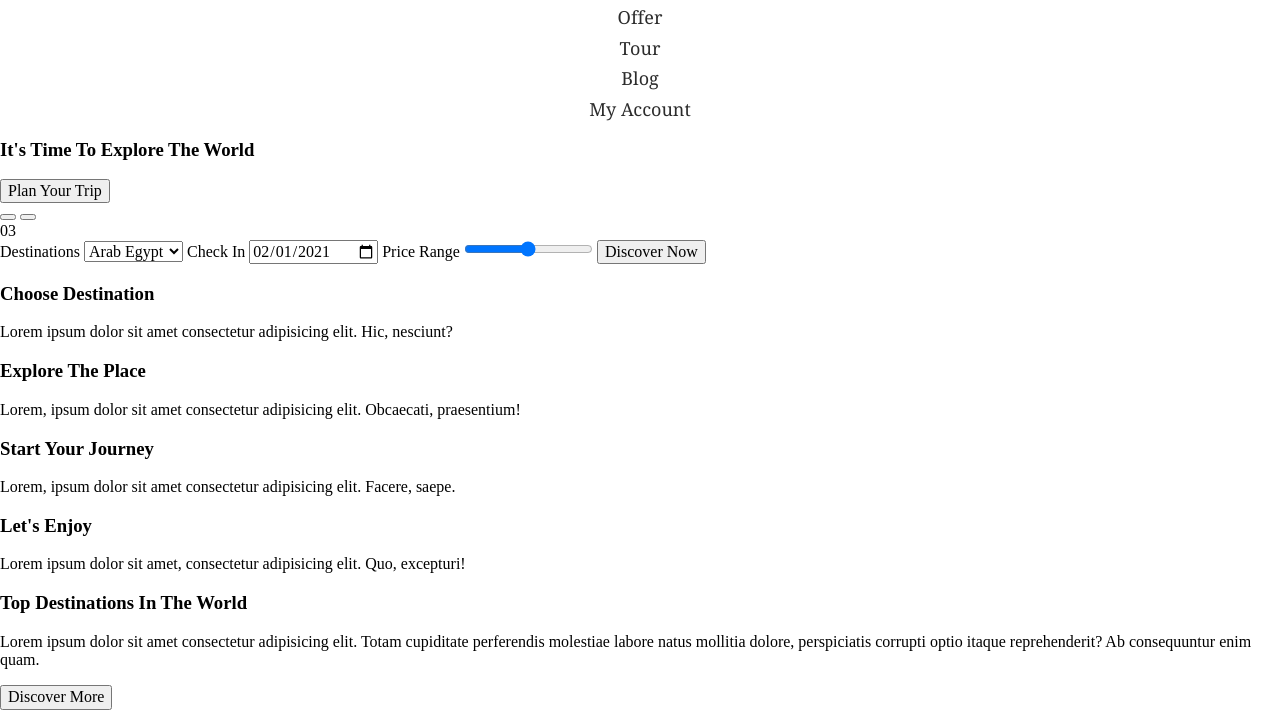
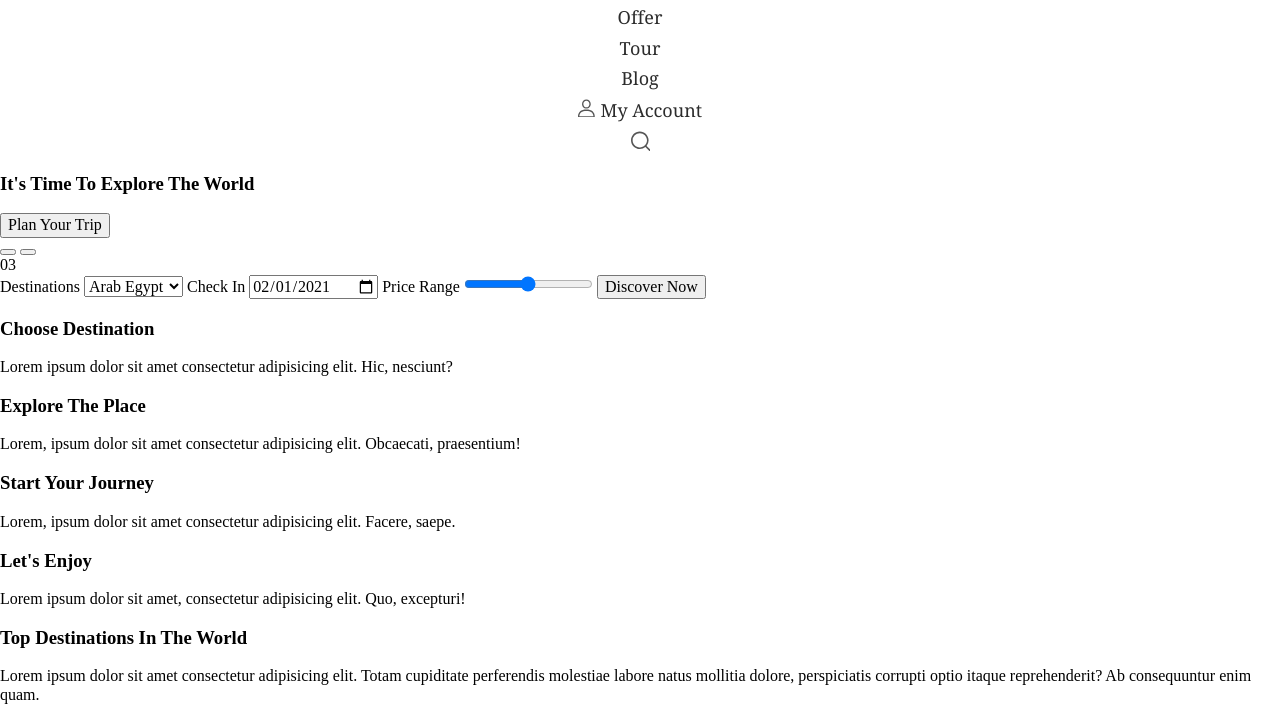
Before and after one commit to Takerumi/travelSite, a website: page source/index.html in a window 1280 px wide. Shown: the part 97-809 px from the top of the page. Drawn offline with nearby package versions, Linux system fonts and the light colour scheme; files that its build step writes are made by us from their sources; files whose address does not match are found by name.

Commit message:
Add to header icons from sprite

```diff
--- a/source/index.html
+++ b/source/index.html
@@ -11,6 +11,22 @@
   </head>
 
   <body class="page-index">
+    <svg style="display: none">
+      <symbol viewBox="0 0 20 20" id="user">
+        <path
+          fill-rule="evenodd"
+          clip-rule="evenodd"
+          d="M4.473 5.436c0 2.9 2.172 5.255 4.845 5.255 2.673 0 4.846-2.355 4.846-5.255C14.164 2.627 12.082.5 9.318.5 6.555.5 4.473 2.627 4.473 5.436Zm1.463.01c0-2.019 1.419-3.482 3.382-3.482 1.928 0 3.382 1.49 3.382 3.481 0 2.1-1.518 3.8-3.382 3.8-1.863 0-3.382-1.709-3.382-3.8ZM0 19.772c0 .4.327.727.727.727H17.91a.73.73 0 0 0 .727-.727c0-5.164-3.309-8.01-9.318-8.01C3.31 11.764 0 14.61 0 19.774Zm17.154-.737H1.491c.282-3.854 2.909-5.818 7.827-5.818s7.546 1.955 7.836 5.818Z"
+          fill="#2C2C2C"
+        />
+      </symbol>
+      <symbol id="search">
+        <path
+          d="m20.762 19.114-4.181-4.181a8.765 8.765 0 0 0 2.035-5.623c0-4.859-3.951-8.81-8.81-8.81C4.95.5 1 4.451 1 9.308c0 4.856 3.951 8.808 8.808 8.808a8.762 8.762 0 0 0 5.623-2.036l4.18 4.181a.81.81 0 0 0 1.152 0 .81.81 0 0 0 0-1.147ZM2.625 9.308a7.19 7.19 0 0 1 7.182-7.182c3.96 0 7.183 3.222 7.183 7.182 0 3.96-3.223 7.183-7.183 7.183s-7.182-3.223-7.182-7.183Z"
+          fill="#2C2C2C"
+        />
+      </symbol>
+    </svg>
     <header class="page-header">
       <a href="index.html" class="page-header__logo-link">
         <img
@@ -43,10 +59,19 @@
         </ul>
         <ul class="nav-menu__list">
           <li class="user-menu__item user-menu__item--login">
-            <a href="#" class="user-menu__link">My Account</a>
+            <a href="#" class="user-menu__link">
+              <svg class="user-menu__login-icon" width="18" height="18">
+                <use xlink:href="#user"></use>
+              </svg>
+              My Account
+            </a>
           </li>
           <li class="user-menu__item">
-            <a href="#" class="user-menu__link" aria-label="Search"></a>
+            <a href="#user" class="user-menu__link" aria-label="Search">
+              <svg class="user-menu__search-icon" width="20" height="20">
+                <use xlink:href="#search"></use>
+              </svg>
+            </a>
           </li>
         </ul>
       </nav>
--- a/source/sass/blocks/_header.scss
+++ b/source/sass/blocks/_header.scss
@@ -86,4 +86,22 @@
     text-align: center;
     color: $main-text;
   }
+
+  &__login-icon {
+    width: 18px;
+    height: 18px;
+
+    opacity: 0.8;
+
+    fill: $main-text;
+  }
+
+  &__search-icon {
+    width: 20px;
+    height: 20px;
+
+    opacity: 0.8;
+
+    fill: $main-text;
+  }
 }
```
